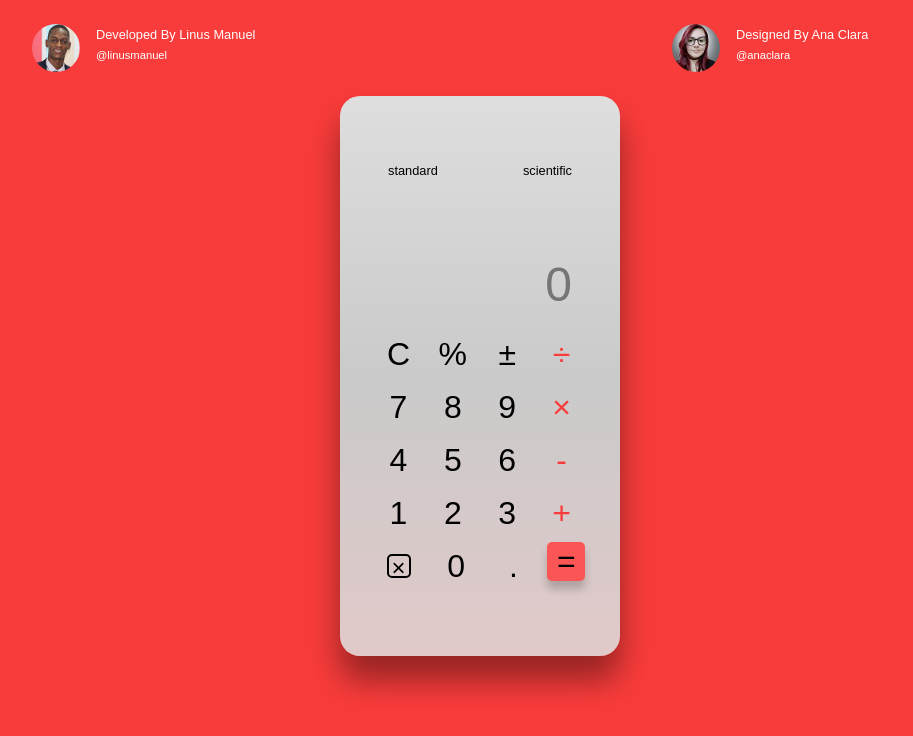
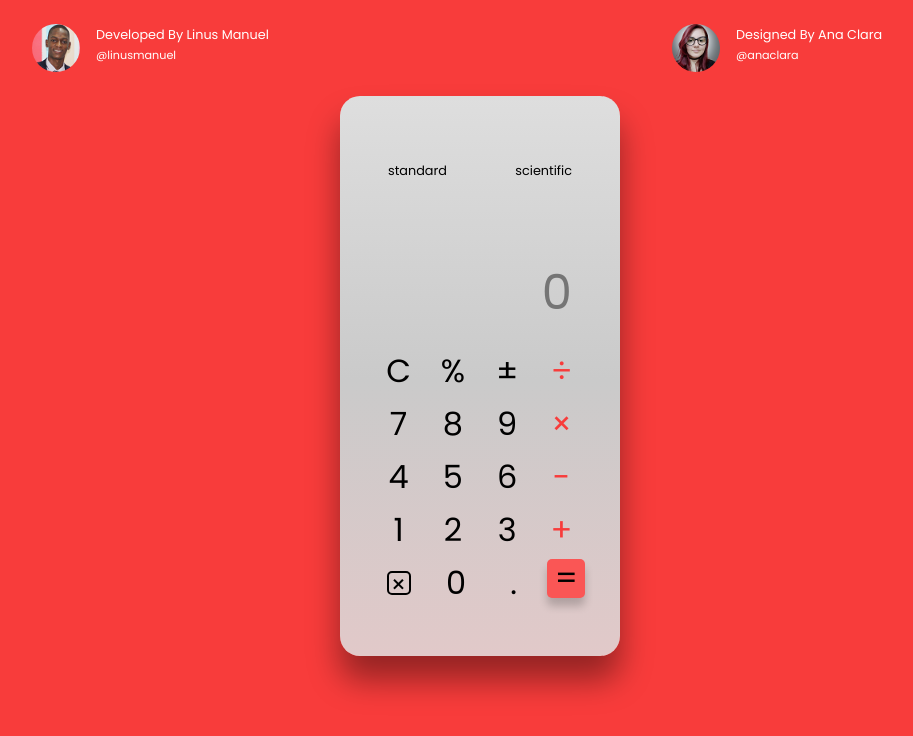
Before and after one commit to linusmanuel/basic__calculator, a website: page index.html in a window 1280 px wide. Shown: the whole page, without its empty margins (160-1073 px from the left). Drawn offline with Linux system fonts and the light colour scheme.

Commit message:
chore: remove comment from font link

```diff
--- a/index.html
+++ b/index.html
@@ -6,7 +6,7 @@
     <meta name="viewport" content="width=device-width, initial-scale=1.0">
     <meta http-equiv="X-UA-Compatible" content="ie=edge">
 
-    <!-- <link href="https://fonts.googleapis.com/css?family=Poppins:100,300,400,700,900" rel="stylesheet"> -->
+    <link href="https://fonts.googleapis.com/css?family=Poppins:100,300,400,700,900" rel="stylesheet">
 
     <link rel="shot cut" type="image/png" href="img/">
     <link rel="stylesheet" href="css/style.css">
```
